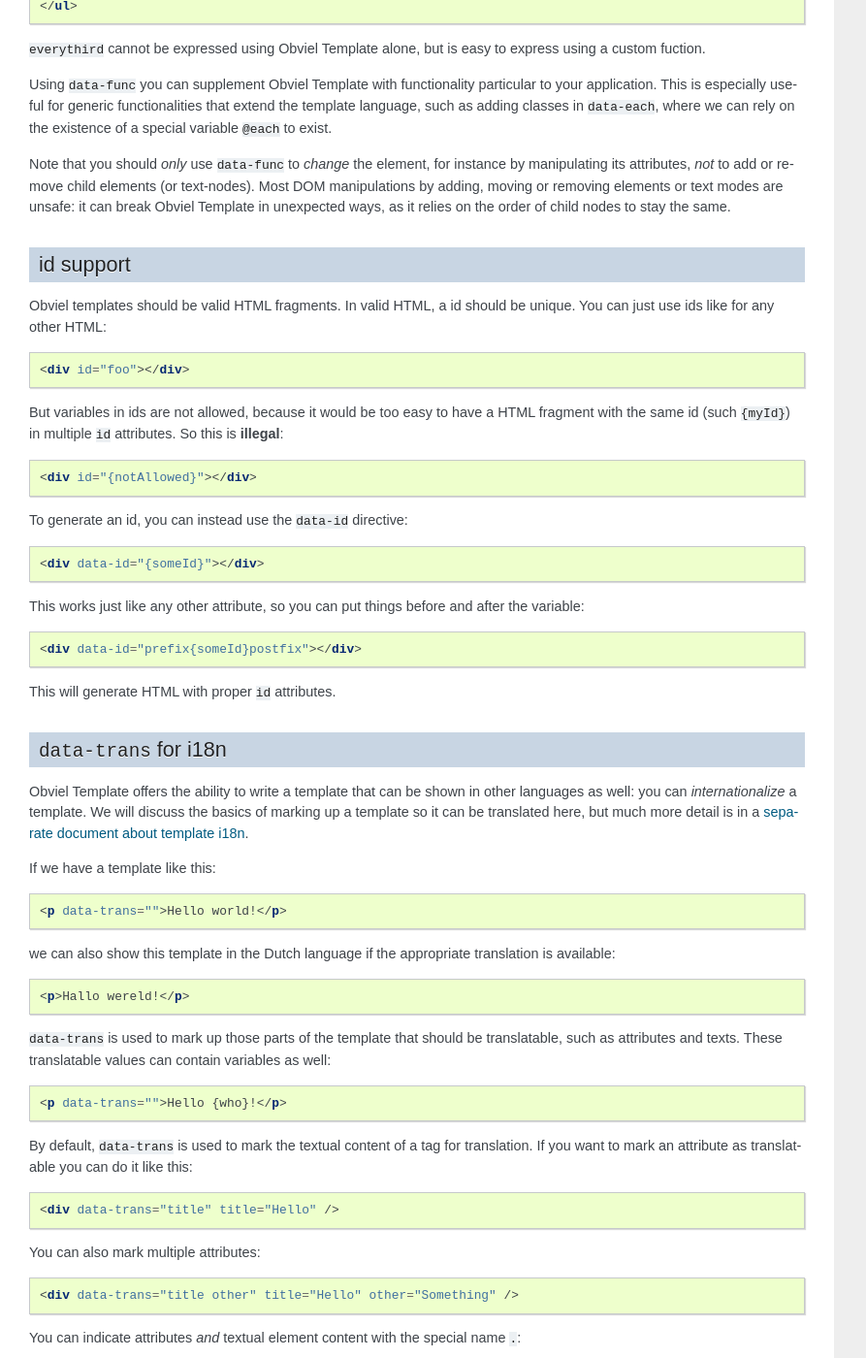
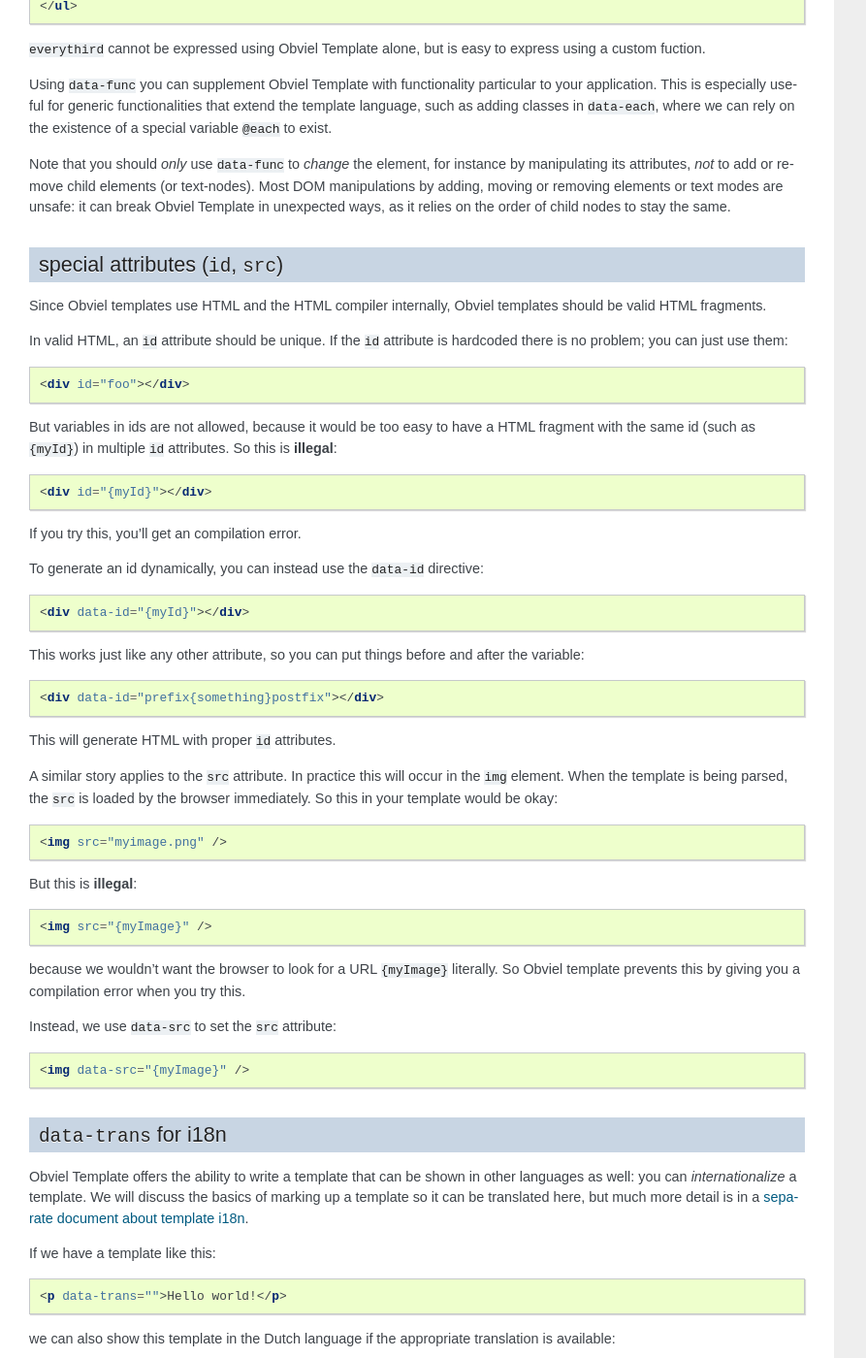
Before and after one commit to obviel/obviel, a Sphinx documentation site: the page built from doc/template.txt, in a window 1280 px wide and 1400 px high, scrolled down 16368 px. Shown: the whole window at 97% size, without its empty margins (0-893 px from the left). Built offline with Sphinx 7.4.7, drawn with Linux system fonts in a browser that asks for light colours.

Commit message:
Handle src with data-src. Generalize special attribute logic.

```diff
--- a/doc/template.txt
+++ b/doc/template.txt
@@ -991,30 +991,55 @@
 Obviel Template in unexpected ways, as it relies on the order of child
 nodes to stay the same.
 
-id support
-----------
+special attributes (``id``, ``src``)
+------------------------------------
 
-Obviel templates should be valid HTML fragments. In valid HTML, a id
-should be unique. You can just use ids like for any other HTML::
+Since Obviel templates use HTML and the HTML compiler internally,
+Obviel templates should be valid HTML fragments.
+
+In valid HTML, an ``id`` attribute should be unique. If the ``id`` attribute is
+hardcoded there is no problem; you can just use them::
 
   <div id="foo"></div>
 
 But variables in ids are not allowed, because it would be too easy to
-have a HTML fragment with the same id (such ``{myId}``) in multiple
+have a HTML fragment with the same id (such as ``{myId}``) in multiple
 ``id`` attributes. So this is **illegal**::
 
-  <div id="{notAllowed}"></div>
+  <div id="{myId}"></div>
 
-To generate an id, you can instead use the ``data-id`` directive::
+If you try this, you'll get an compilation error.
 
-  <div data-id="{someId}"></div>
+To generate an id dynamically, you can instead use the ``data-id``
+directive::
+
+  <div data-id="{myId}"></div>
 
 This works just like any other attribute, so you can put things before
 and after the variable::
 
-  <div data-id="prefix{someId}postfix"></div>
+  <div data-id="prefix{something}postfix"></div>
 
 This will generate HTML with proper ``id`` attributes.
+
+A similar story applies to the ``src`` attribute. In practice this
+will occur in the ``img`` element. When the template is being parsed,
+the ``src`` is loaded by the browser immediately. So this in your
+template would be okay::
+
+  <img src="myimage.png" />
+
+But this is **illegal**::
+
+  <img src="{myImage}" />
+
+because we wouldn't want the browser to look for a URL ``{myImage}``
+literally. So Obviel template prevents this by giving you a compilation
+error when you try this.
+
+Instead, we use ``data-src`` to set the ``src`` attribute::
+
+  <img data-src="{myImage}" />
 
 ``data-trans`` for i18n
 ------------------------
```
Also changed, not shown: doc/CHANGES.txt (+8 -0 lines), 2 other files.
